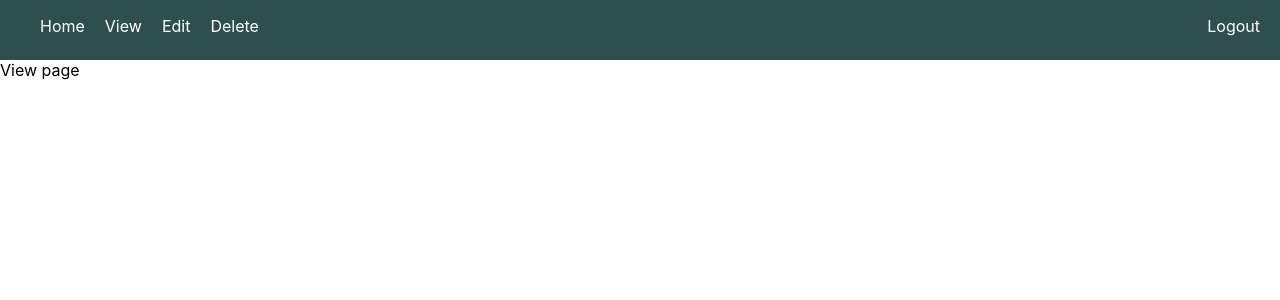
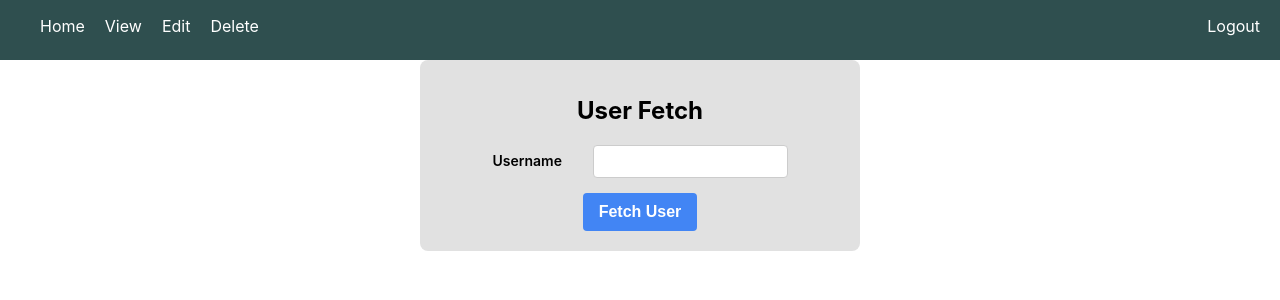
Before and after one commit to narayan3559/crud_Auth, a React (Create React App) app in the folder client/: page /fetch in a window 1280 px wide. Shown: the top 300 px of the page. Built offline with nearby package versions, Linux system fonts and the light colour scheme; sample sign-in values are in the browser's storage.

Commit message:
view/fetch done

```diff
--- a/client/src/App.js
+++ b/client/src/App.js
@@ -8,16 +8,13 @@ import View from './pages/View'
 import Edit from './pages/Edit'
 import Delete from './pages/Delete'
 import Home from './pages/Home'
-// import Topbar from './components/Topbar'
+import Topbar from './components/Topbar'
 
 const App = () => {
-  // const auth1 = localStorage.getItem("userdata");
-  // const [show, setShow] = useState(false);
-
   return (
     <div className="app">
       <BrowserRouter>
-        {/* <Topbar show={(show, setShow)} /> */}
+        <Topbar />
         <Routes>
           <Route path="/" element={<Home />} />
           <Route element={<PrivateCom />}>
--- a/client/src/components/Topbar.jsx
+++ b/client/src/components/Topbar.jsx
@@ -1,26 +1,11 @@
-import React, { useEffect, useState } from "react";
+import React, { useEffect } from "react"
 import { Link, useNavigate } from "react-router-dom";
 
 const Topbar = () => {
-  const [auth, setAuth] = useState("")
   const navigate = useNavigate()
-  const auth1= localStorage.getItem("userdata")
+  const auth= localStorage.getItem("userdata")
   useEffect(() => {
-    setAuth(auth1)
-}, [auth,auth1])
-
-  // useEffect(() => {
-  //   const handleStorageChange = () => {
-  //     setAuth(localStorage.getItem("userdata"));
-  //     console.log(auth);
-  //   };
-
-  //   window.addEventListener("storage", handleStorageChange);
-
-  //   return () => {
-  //     window.removeEventListener("storage", handleStorageChange);
-  //   };
-  // });
+}, [auth])
 
   const logout = async () => {
     localStorage.removeItem('userdata');
--- a/client/src/pages/Home.jsx
+++ b/client/src/pages/Home.jsx
@@ -1,10 +1,8 @@
-import React, { useEffect } from 'react'
-import Topbar from '../components/Topbar';
+import React from 'react'
 
 function Home() {
   return (
     <>
-      <Topbar />
       <div>Home</div>
     </>
   );
--- a/client/src/pages/Login.jsx
+++ b/client/src/pages/Login.jsx
@@ -1,7 +1,6 @@
 import React, { useState } from "react";
 import styled from "styled-components";
 import { useNavigate } from "react-router-dom";
-import Topbar from "../components/Topbar";
 
 const Login = () => {
   const [email, setEmail] = useState("");
@@ -38,7 +37,6 @@ const Login = () => {
 
   return (
     <>
-    <Topbar />
     <Container>
       <Title>Login</Title>
       {error && <ErrorText>{error}</ErrorText>}
--- a/client/src/pages/Signup.jsx
+++ b/client/src/pages/Signup.jsx
@@ -1,7 +1,6 @@
 import React, { useState } from "react";
 import styled from "styled-components";
 import { useNavigate } from "react-router-dom";
-import Topbar from "../components/Topbar";
 
 const Signup = () => {
   const [name, setName] = useState("");
@@ -26,7 +25,6 @@ const Signup = () => {
       if (response.ok) {
         const data = await response.json()
         console.log(data);
-        // localStorage.setItem("user", JSON.stringify(data))
         navigate('/login')
       } else {
         const errorData = await response.json();
@@ -40,7 +38,6 @@ const Signup = () => {
 
   return (
     <>
-      <Topbar />
       <Container>
         <Title>Signup</Title>
         {error && <ErrorText>{error}</ErrorText>}
--- a/client/src/pages/View.jsx
+++ b/client/src/pages/View.jsx
@@ -1,13 +1,134 @@
-import React from 'react'
-import Topbar from '../components/Topbar'
+import React, { useState, useEffect } from "react";
+import styled from "styled-components";
 
 const View = () => {
+  const [username, setUsername] = useState("");
+  const [userData, setUserData] = useState(null);
+  const [error, setError] = useState("");
+
+  const handleFetch = async (e) => {
+    e.preventDefault();
+
+    try {
+      const response = await fetch("http://localhost:8000/fetch", {
+        method: "POST",
+        headers: {
+          "Content-Type": "application/json",
+        },
+        body: JSON.stringify({ username }),
+      });
+      console.log("resp:",response)
+      if (response.ok) {
+        const data = await response.json();
+        setUserData(data);
+      } else {
+        const errorData = await response.text();
+        setError(errorData);
+      }
+    } catch (error) {
+      console.error(error);
+      setError("An error occurred. Please try again later.");
+    }
+  };
+
+  useEffect(() => {
+    setUserData(null);
+    setError("");
+  }, [username]);
+
   return (
-    <>
-      <Topbar />
-      <div>View page</div>
-    </>
-  )
-}
+    <Container>
+      <Title>User Fetch</Title>
+      {error && <ErrorText>{error}</ErrorText>}
+      <Form onSubmit={handleFetch}>
+        <FormItem>
+          <Label htmlFor="username">Username</Label>
+          <Input
+            type="text"
+            id="username"
+            value={username}
+            onChange={(e) => setUsername(e.target.value)}
+          />
+        </FormItem>
+        <Button type="submit">Fetch User</Button>
+      </Form>
+      {userData && (
+        <UserList>
+          {userData.map((user) => (
+            <UserItem key={user._id}>
+              <strong>Username:</strong> {user.username}
+              <br />
+              <strong>Email:</strong> {user.email}
+              {/* Add other user data fields as needed */}
+            </UserItem>
+          ))}
+        </UserList>
+      )}
+    </Container>
+  );
+};
 
-export default View
+const Container = styled.div`
+  max-width: 400px;
+  margin: 0 auto;
+  padding: 20px;
+  background-color: #e1e1e1;
+  border-radius: 8px;
+`;
+
+const Title = styled.h1`
+  font-size: 24px;
+  margin-bottom: 20px;
+  text-align: center;
+`;
+
+const Form = styled.form`
+  display: flex;
+  align-items: center;
+  flex-direction: column;
+`;
+
+const FormItem = styled.div`
+  margin-bottom: 15px;
+`;
+
+const Label = styled.label`
+  font-size: 14px;
+  font-weight: 600;
+  display: inline-flex;
+  width: 100px;
+`;
+
+const Input = styled.input`
+  padding: 8px;
+  border: 1px solid #ccc;
+  border-radius: 4px;
+`;
+
+const Button = styled.button`
+  padding: 10px 16px;
+  font-size: 16px;
+  font-weight: 600;
+  color: #fff;
+  background-color: #4285f4;
+  border: none;
+  border-radius: 4px;
+  cursor: pointer;
+`;
+
+const ErrorText = styled.p`
+  margin-top: 10px;
+  color: red;
+`;
+
+const UserList = styled.ul`
+  margin-top: 20px;
+  list-style-type: none;
+  padding: 0;
+`;
+
+const UserItem = styled.li`
+  margin-bottom: 10px;
+`;
+
+export default View;
```
Also changed, not shown: 1 other file (tests, documents, lock files or other folders).
